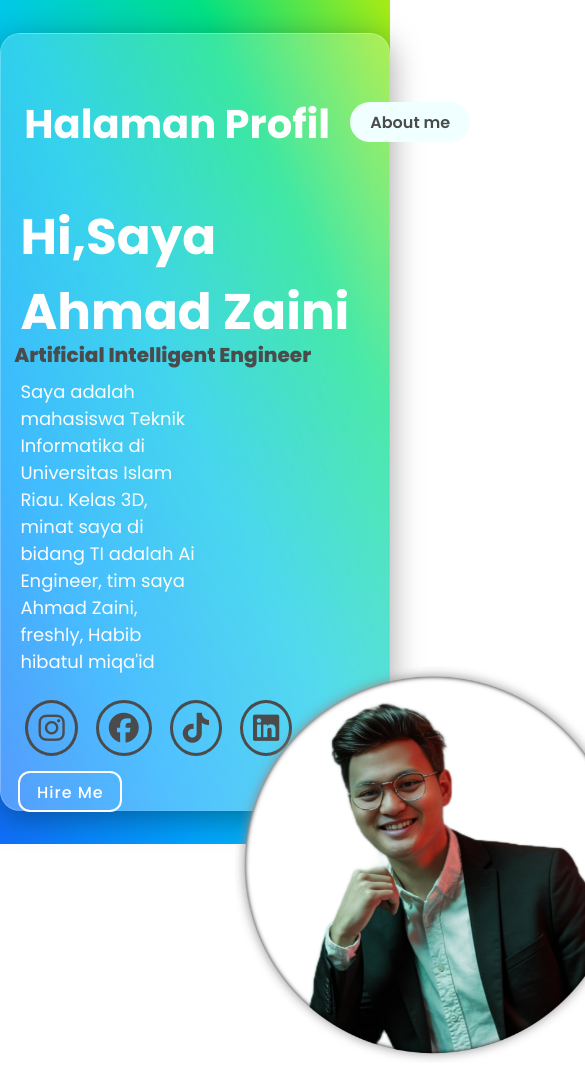
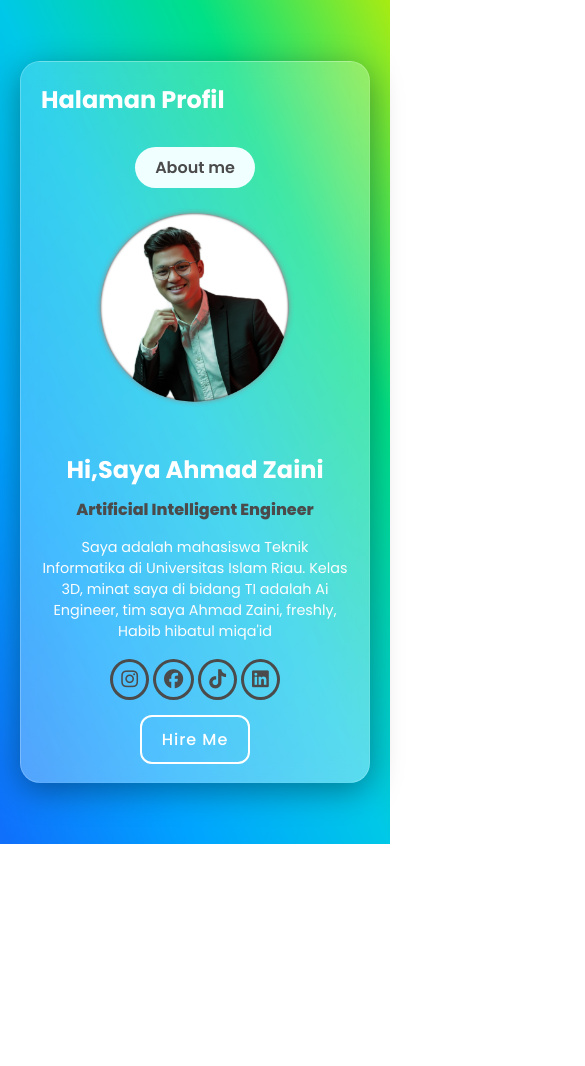
Before and after one commit to Ahmadpacenzein/Tugas1_Pemweb, a plain HTML site: page index.html in a window 390 px wide. Shown: the top 1066 px of the page, 585 px wide, since content can reach past the window. After the commit the page ends 844 px from the top, so only its background shows below. Drawn offline with Linux system fonts and the light colour scheme.

Commit message:
Update index.html

```diff
--- a/index.html
+++ b/index.html
@@ -12,168 +12,255 @@
 
 </head>
 <body>
-    <div class="container" >
+    <div class="container">
     </div>
     <div class="glass-layer">
         <h4>Halaman Profil</h4>
         <div class="signup"><p>About me</p></div>
+        <div class="content-wrapper">
+            <div class="text-content">
                 <h5>Hi,Saya Ahmad Zaini</h5>
                 <p class="minat">Artificial Intelligent Engineer</p>
                 <p class="deskripsi">Saya adalah mahasiswa Teknik Informatika di Universitas Islam Riau. Kelas 3D, minat saya di bidang TI adalah Ai Engineer, tim saya Ahmad Zaini, freshly, Habib hibatul miqa'id</p>
                 <div class="sosmed">
-            <a href="https://www.instagram.com/freshly_13?igsh=N3FxbzB0bDNtZmNx"><i class="fa-brands fa-instagram" style="color: #4B4B4B;" ></i></a>
+                    <a href="https://www.instagram.com/freshly_13?igsh=N3FxbzB0bDNtZmNx"><i class="fa-brands fa-instagram" style="color: #4B4B4B;"></i></a>
                     <a href="https://www.facebook.com/share/GgY1XGrTVy5fLZpb/"><i class="fa-brands fa-facebook" style="color: #4B4B4B;"></i></a>
                     <a href="https://www.tiktok.com/@axley1pace?_t=8qfN5pkWebn&_r=1"><i class="fa-brands fa-tiktok" style="color: #4B4B4B;"></i></a>
-            <a href="https://www.linkedin.com/in/ahmad-zaini-19369428b?utm_source=share&utm_campaign=share_via&utm_content=profile&utm_medium=android_app"><i class="fa-brands fa-linkedin" style="color :#4B4B4B;"></i>  </a>
+                    <a href="https://www.linkedin.com/in/ahmad-zaini-19369428b?utm_source=share&utm_campaign=share_via&utm_content=profile&utm_medium=android_app"><i class="fa-brands fa-linkedin" style="color: #4B4B4B;"></i></a>
                 </div>
-        <div class="pp"><img src="gambar/foto profil.png"></div>
                 <div class="hubungi">Hire Me</div>
             </div>
+            <div class="pp">
+                <img src="gambar/foto profil.png" alt="Profile Picture">
+            </div>
+        </div>
+    </div>
     <style>
+        * {
+            margin: 0;
+            padding: 0;
+            box-sizing: border-box;
+        }
+
         body {
-
-    height: 100vh;
+            min-height: 100vh;
             margin: 0;
             padding: 0;
             display: flex;
             justify-content: center;
             align-items: center;
+            overflow-x: hidden;
+        }
 
-
-}
-.container{
+        .container {
             width: 100%;
-    height: 100vh;
-    filter: blur();
+            min-height: 100vh;
             background-image: linear-gradient(to right top, #106efb, #00a4ff, #00c8e7, #00e087, #a8eb12);
+            position: fixed;
+            z-index: -1;
         }
 
         .glass-layer {
-    position: absolute;
-    aspect-ratio: 16/10;
+            width: 90%;
+            max-width: 1200px;
+            margin: 20px;
             background: linear-gradient(135deg, rgba(255, 255, 255, 0.185), rgba(255, 255, 255, 0.352));
             backdrop-filter: blur(10px);
-    backdrop-filter: blur(10px);
             border-radius: 20px;
-    border:1px solid rgba(255, 255, 255, 0.18);
+            border: 1px solid rgba(255, 255, 255, 0.18);
             box-shadow: 0 8px 32px 0 rgba(0, 0, 0, 0.37);
+            padding: 30px;
+            position: relative;
         }
 
-.signup{
-    height: 40px;
-    width: 120px;
-    position: relative;
+        .content-wrapper {
+            display: flex;
+            flex-direction: row;
+            justify-content: space-between;
+            align-items: center;
+            gap: 20px;
+        }
+
+        .text-content {
+            flex: 1;
+        }
+
+        .signup {
+            position: absolute;
+            top: 20px;
+            right: 20px;
             background-color: azure;
-    padding:0 ;
-    margin-top: -75px;
-    margin-left: 90%;
+            padding: 8px 20px;
             border-radius: 30px;
+        }
 
-}
-.signup p{
+        .signup p {
             color: #4b4b4b;
-    padding: 8px;
-    display: flex;
-    text-align: center;
-    justify-content: center;
-    align-items:normal;
             font-family: "Poppins", sans-serif;
             font-weight: 600;
+            text-align: center;
+        }
 
-}
-h4{
-    display: flex;
-
-    height: 20px;
-    position: relative;
+        h4 {
             font-family: "Poppins", sans-serif;
             font-weight: 700;
-    padding-left: 6%;
-    font-size: 40px;
-    margin-top: 60px;
-    padding-bottom: 10px;
+            font-size: 2.5rem;
             color: #ffffff;
+            margin-bottom: 30px;
         }
 
-h5{
-    padding-top: 15%;
-    padding-left: 5%;
-    margin: 0;
-    font-size: 50px;
+        h5 {
+            font-size: 2.5rem;
             font-family: "Poppins", sans-serif;
             font-weight: 700;
-    font-style: normal;
             color: #ffffff;
+            margin-bottom: 10px;
         }
 
-p.minat{
+        .minat {
             font-family: "Poppins", sans-serif;
             color: #4B4B4B;
             font-weight: 800;
-    font-size: 20px;
-    padding-left: 6%;
-    margin: -10px;
+            font-size: 1.25rem;
+            margin-bottom: 15px;
         }
 
-p.deskripsi{
-    padding-left: 5%;
-    padding-right: 50%;
+        .deskripsi {
             font-family: "Poppins", sans-serif;
-    color: #fcfcfcfc;
-    font-size: 18px;
+            color: #fcfcfc;
+            font-size: 1.1rem;
+            margin-bottom: 20px;
+            max-width: 600px;
         }
 
-
-.sosmed{
-    padding-left: 4.5%;
+        .sosmed {
+            margin-bottom: 20px;
         }
 
-.sosmed i{
-    font-size: 30px;
+        .sosmed i {
+            font-size: 1.5rem;
             padding: 10px;
             outline: 3px solid #4b4b4b;
             border-radius: 50%;
-    margin: 10px;
+            margin-right: 15px;
+            transition: all 0.3s ease;
         }
 
-.hubungi{
+        .sosmed i:hover {
+            background-color: rgba(255, 255, 255, 0.2);
+            transform: scale(1.1);
+        }
+
+        .hubungi {
             font-family: "Poppins", sans-serif;
             font-weight: 500;
             letter-spacing: 1px;
             color: #ffffff;
-    width: 100px;
-    height: 30px;
-    background-color: #a6eb1200;
+            padding: 10px 20px;
+            background-color: transparent;
             outline: 2px solid #ffff;
             border-radius: 10px;
-    margin-left: 5%;
-    margin-top: 10px;
-    text-align: center;
-    align-items: center;
-    padding-top: 7px;
-    text-decoration: none;
+            display: inline-block;
+            cursor: pointer;
+            transition: all 0.3s ease;
         }
 
-
-.hubungi:hover{
-    background-color: #ffffff3c;
+        .hubungi:hover {
+            background-color: rgba(255, 255, 255, 0.3);
             color: #4b4b4b;
-    text-decoration: none;
-
-
         }
 
-.pp img{
-    z-index: 200  ;
-    position: fixed;
-    width: 400px;
-    height: 400px;
-    margin-left: 60%;
-    align-content: center;
-    margin-top: -25%;
+        .pp img {
+            max-width: 400px;
+            width: 100%;
+            height: auto;
+            border-radius: 20px;
+        }
 
+        /* Responsive Design */
+        @media screen and (max-width: 1024px) {
+            .glass-layer {
+                width: 95%;
+                padding: 20px;
+            }
+
+            h4 {
+                font-size: 2rem;
+            }
+
+            h5 {
+                font-size: 2rem;
+            }
+
+            .pp img {
+                max-width: 300px;
+            }
+        }
+
+        @media screen and (max-width: 768px) {
+            .content-wrapper {
+                flex-direction: column-reverse;
+                text-align: center;
+            }
+
+            .text-content {
+                width: 100%;
+            }
+
+            .deskripsi {
+                max-width: 100%;
+            }
+
+            .sosmed {
+                display: flex;
+                justify-content: center;
+                gap: 10px;
+            }
+
+            .sosmed i {
+                margin: 0;
+            }
+
+            .pp img {
+                max-width: 250px;
+                margin-bottom: 20px;
+            }
+
+            .signup {
+                position: relative;
+                top: 0;
+                right: 0;
+                margin: 0 auto 20px;
+                width: fit-content;
+            }
+        }
+
+        @media screen and (max-width: 480px) {
+            h4 {
+                font-size: 1.5rem;
+            }
+
+            h5 {
+                font-size: 1.5rem;
+            }
+
+            .minat {
+                font-size: 1rem;
+            }
+
+            .deskripsi {
+                font-size: 0.9rem;
+            }
+
+            .pp img {
+                max-width: 200px;
+            }
+
+            .sosmed i {
+                font-size: 1.2rem;
+                padding: 8px;
+            }
         }
     </style>
-
 </body>
 </html>
```
Lines whose indentation alone changed are shown as unchanged.
